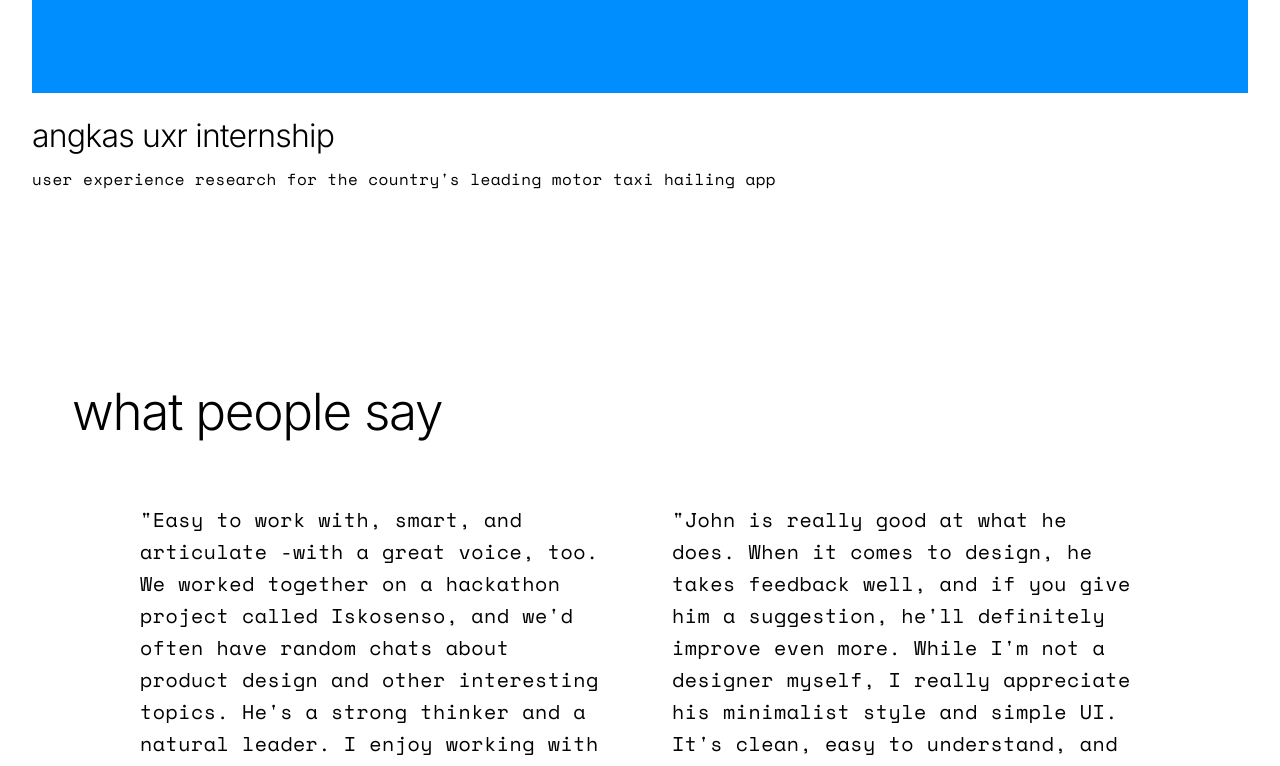
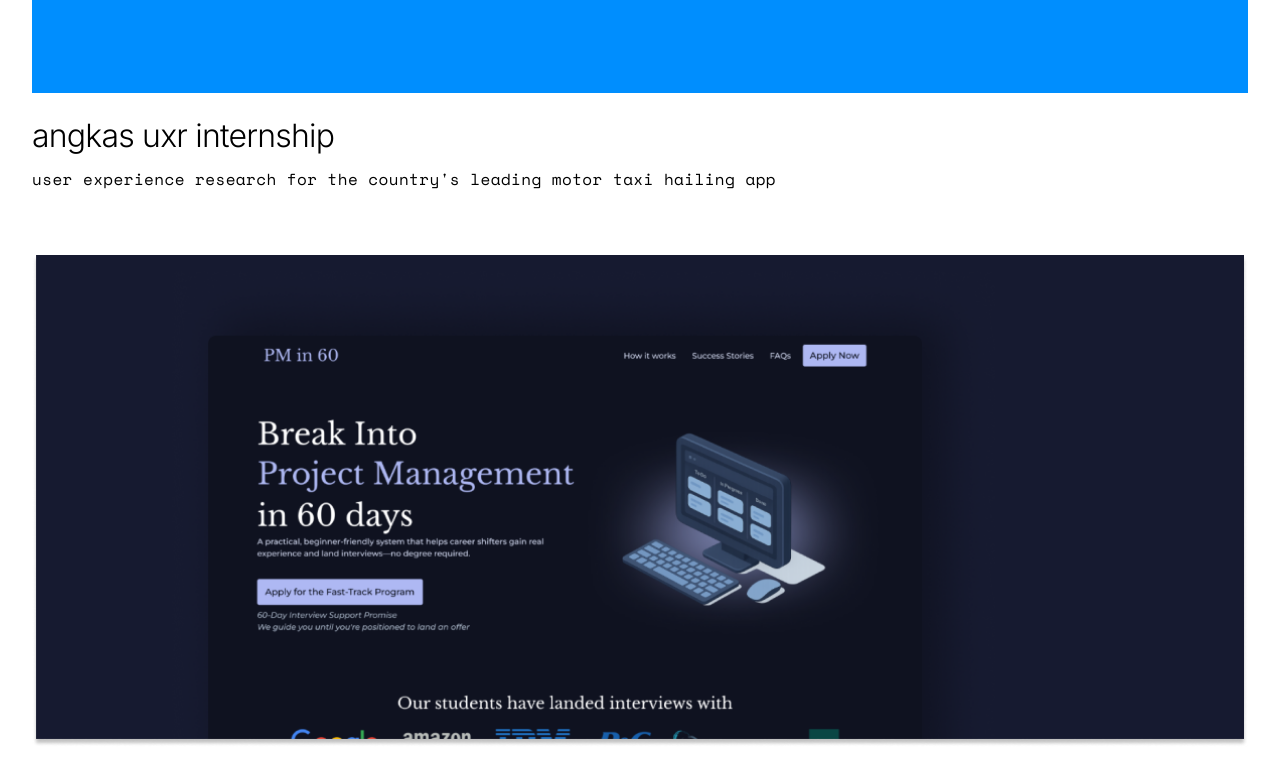
Before and after one commit to 0002F16/john-portfolio, a React (Vite) app in the folder john/: page / in a window 1280 px wide. Shown: the part 2000-2766 px from the top of the page. Built offline with nearby package versions, Linux system fonts and the light colour scheme; a web font is replaced by a local one.

Commit message:
added new item

```diff
--- a/john/src/Landing.jsx
+++ b/john/src/Landing.jsx
@@ -130,6 +130,19 @@
           <h3 className="heading-4">angkas uxr internship</h3>
           <p className="text-base">user experience research for the country's leading motor taxi hailing app</p>
         </Link>
+
+
+        <Link to="/pmin60" className="project">
+          <div className="project-image-container">
+            <img
+              src="/images/projects/pmin60.png"
+              alt="PM in 60 website screenshot"
+              className="project-image"
+            />
+          </div>
+          <h3 className="heading-4">pm in 60</h3>
+          <p className="text-base">elevating a tech workshop's digital experience</p>
+        </Link>
       </section>
 
       {/* Testimonials Section */}
```
Also changed, not shown: john/public/images/projects/pmin60.png (added), 1 other file (tests, documents, lock files or other folders).
